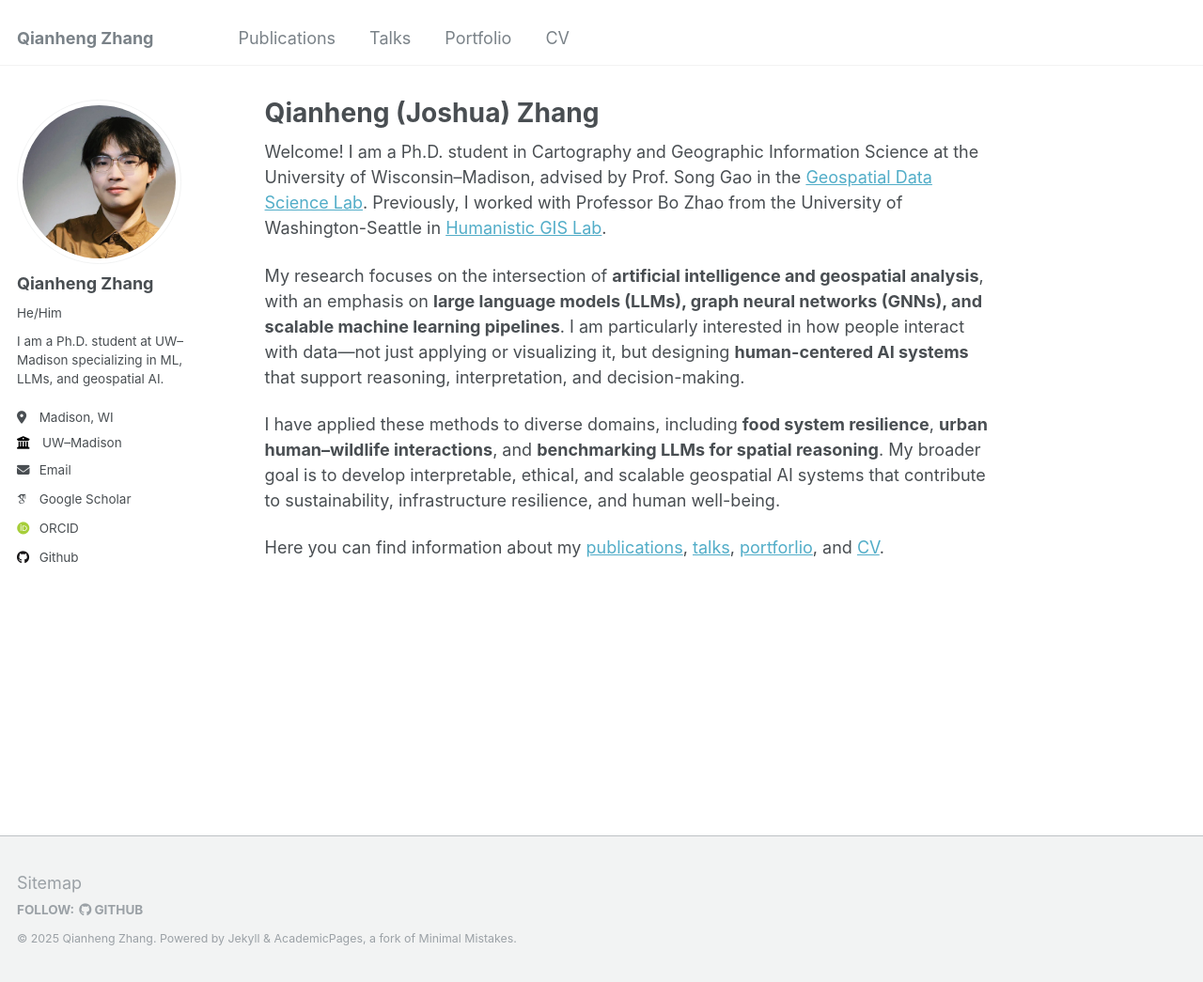
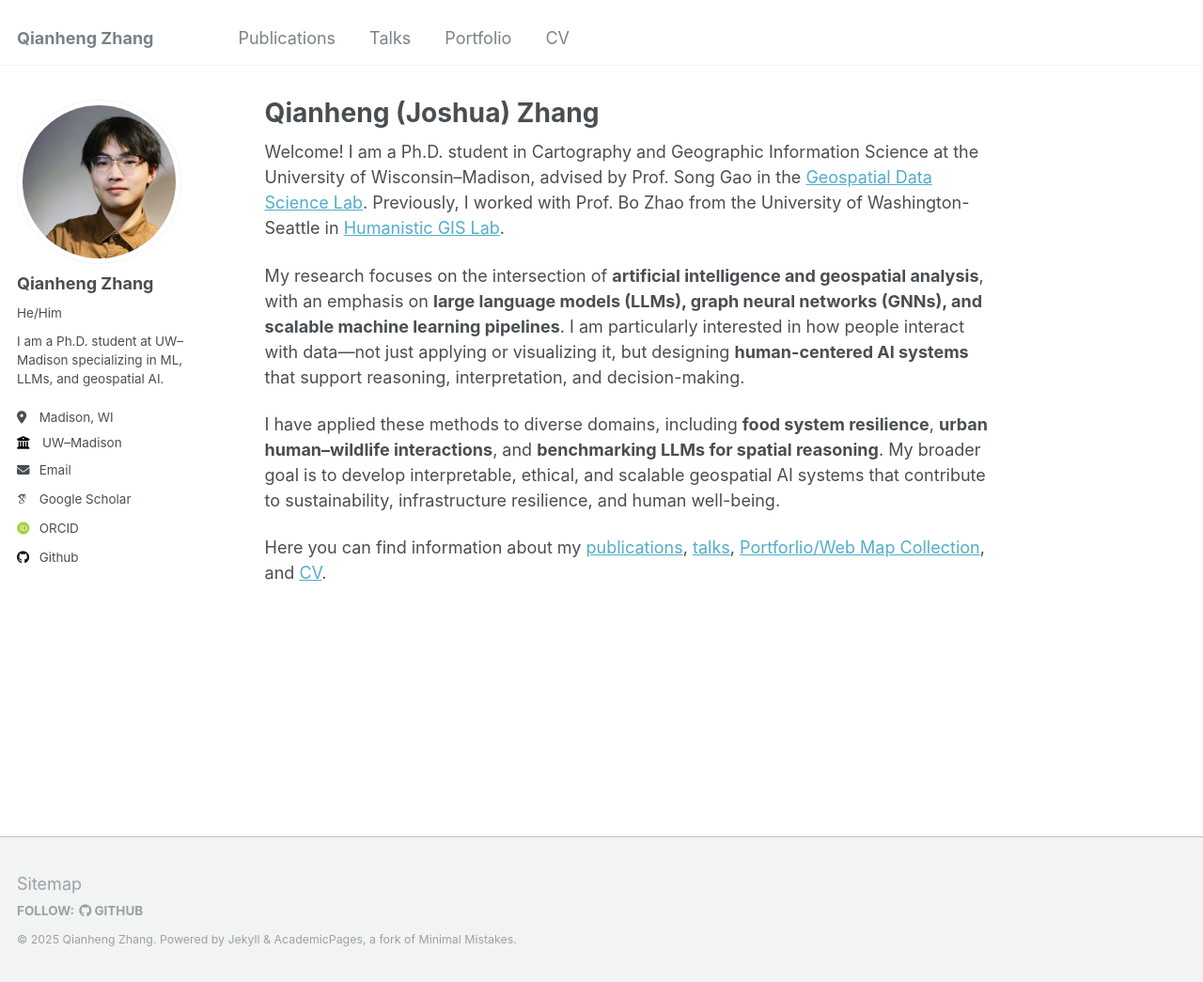
Before and after one commit to QianhengZhang/QianhengZhang.github.io, a Jekyll site: the page built from _pages/about.md, in a window 1280 px wide and 1045 px high. Shown: the whole window at 94% size. Built offline with Jekyll 4.4.1, drawn with Linux system fonts in a browser that asks for light colours; some web fonts are replaced.

Commit message:
minor fix

```diff
--- a/_pages/about.md
+++ b/_pages/about.md
@@ -7,10 +7,10 @@ redirect_from:
   - /about.html
 ---
 
-Welcome! I am a Ph.D. student in Cartography and Geographic Information Science at the University of Wisconsin–Madison, advised by Prof. Song Gao in the [Geospatial Data Science Lab](https://geods.geography.wisc.edu/). Previously, I worked with Professor Bo Zhao from the University of Washington-Seattle in [Humanistic GIS Lab](https://hgis.uw.edu/).
+Welcome! I am a Ph.D. student in Cartography and Geographic Information Science at the University of Wisconsin–Madison, advised by Prof. Song Gao in the [Geospatial Data Science Lab](https://geods.geography.wisc.edu/). Previously, I worked with Prof. Bo Zhao from the University of Washington-Seattle in [Humanistic GIS Lab](https://hgis.uw.edu/).
 
 My research focuses on the intersection of **artificial intelligence and geospatial analysis**, with an emphasis on **large language models (LLMs), graph neural networks (GNNs), and scalable machine learning pipelines**. I am particularly interested in how people interact with data—not just applying or visualizing it, but designing **human-centered AI systems** that support reasoning, interpretation, and decision-making.
 
 I have applied these methods to diverse domains, including **food system resilience**, **urban human–wildlife interactions**, and **benchmarking LLMs for spatial reasoning**. My broader goal is to develop interpretable, ethical, and scalable geospatial AI systems that contribute to sustainability, infrastructure resilience, and human well-being.
 
-Here you can find information about my [publications](/publications/), [talks](/talks/), [portforlio](/_portfolio/), and [CV](/cv/).
+Here you can find information about my [publications](/publications/), [talks](/talks/), [Portforlio/Web Map Collection](/_portfolio/), and [CV](/cv/).
```
